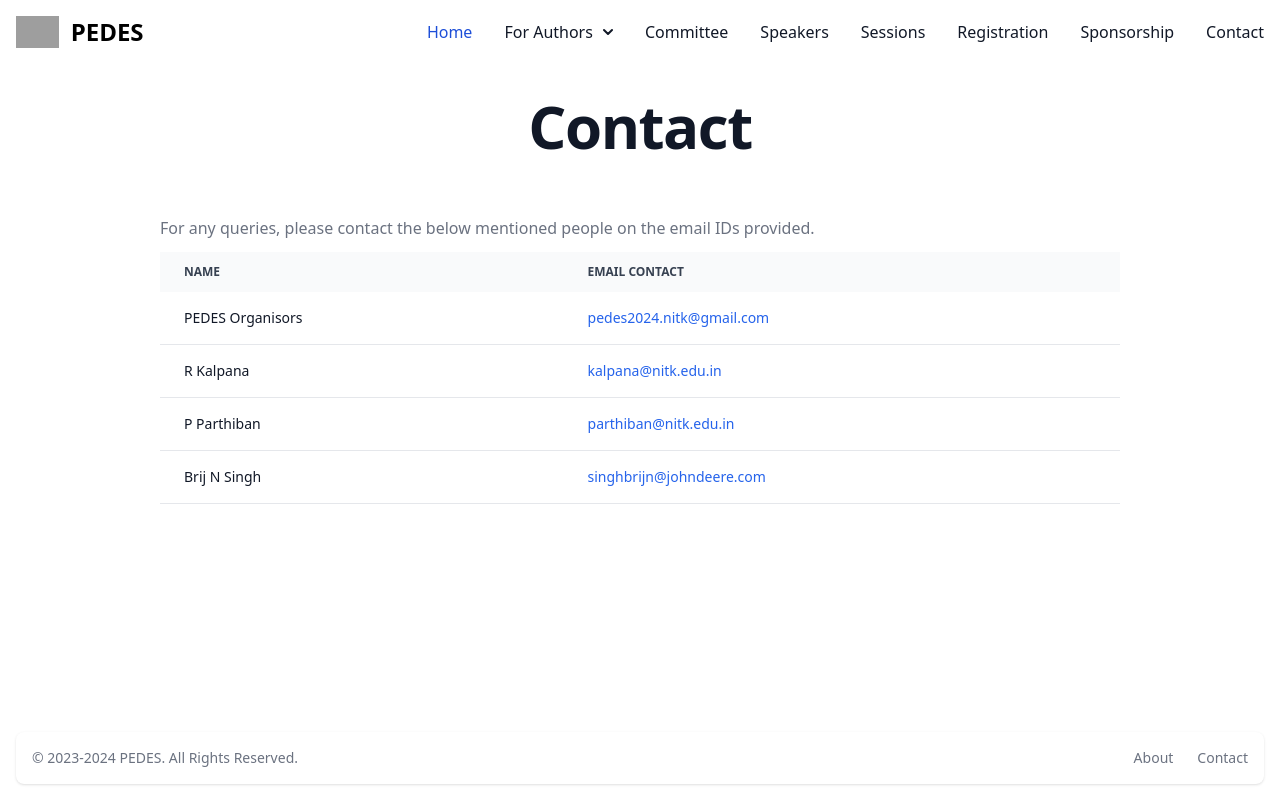
After one commit to anirudhprabhakaran3/pedes-website, a Django app: page /contact/ in a window 1280 px wide. The commit adds this page. Run offline with Django 4.2, Linux system fonts and the light colour scheme; some libraries are stand-ins or nearby versions; grey boxes are pictures that could not be loaded.

Commit message:
Added contact page

```diff
--- a/web/pages/urls.py
+++ b/web/pages/urls.py
@@ -1,9 +1,10 @@
 from django.urls import path
-from .views import home, committee, important_dates, tracks
+from .views import home, committee, important_dates, tracks, contact
 
 urlpatterns = [
     path("", home, name="home"),
-    path("committee/",committee, name="committee"),
+    path("committee/", committee, name="committee"),
     path("important_dates/", important_dates, name="important_dates"),
-    path("tracks/", tracks, name="tracks")
-    ]
+    path("tracks/", tracks, name="tracks"),
+    path("contact/", contact, name="contact"),
+]
--- a/web/pages/views.py
+++ b/web/pages/views.py
@@ -17,3 +17,6 @@ def important_dates(request):
 
 def tracks(request):
     return render(request, "pages/tracks.html")
+
+def contact(request):
+    return render(request, "pages/contact.html")
--- a/web/templates/_footer.html
+++ b/web/templates/_footer.html
@@ -14,7 +14,7 @@
         <a href="/#about" class="mr-4 hover:underline md:mr-6">About</a>
       </li>
       <li>
-        <a href="{% url 'committee' %}" class="hover:underline">Contact</a>
+        <a href="{% url 'contact' %}" class="hover:underline">Contact</a>
       </li>
     </ul>
   </div>
--- a/web/templates/_navbar.html
+++ b/web/templates/_navbar.html
@@ -2,7 +2,7 @@
   <div
     class="max-w-screen-xl flex flex-wrap items-center justify-between mx-auto p-4"
   >
-    <a href="#" class="flex items-center">
+    <a href="{% url 'home' %}" class="flex items-center">
       <img
         src="https://flowbite.com/docs/images/logo.svg"
         class="h-8 mr-3"
@@ -142,7 +142,7 @@
         </li>
         <li>
           <a
-            href="#"
+            href="{% url 'contact' %}"
             class="block py-2 pl-3 pr-4 text-gray-900 rounded hover:bg-gray-100 md:hover:bg-transparent md:border-0 md:hover:text-blue-700 md:p-0"
             >Contact</a
           >
--- /dev/null
+++ b/web/templates/pages/contact.html
@@ -0,0 +1,63 @@
+{% extends 'base.html' %}
+
+{% block title %}
+Contact
+{% endblock %}
+
+{% block content %}
+<div class="py-8">
+    <h1 class="mb-4 text-center text-4xl font-extrabold leading-none tracking-tight text-gray-900 md:text-5xl lg:text-6xl">Contact</h1>
+</div>
+
+<div class="w-3/4 mx-auto">
+    <p class="my-3 text-gray-500">
+        For any queries, please contact the below mentioned people on the email IDs provided.
+    </p>
+    <table class="w-full text-sm text-left text-gray-500">
+        <thead class="text-xs text-gray-700 uppercase bg-gray-50">
+            <tr>
+                <th scope="col" class="px-6 py-3">
+                    Name
+                </th>
+                <th scope="col" class="px-6 py-3">
+                    Email Contact
+                </th>
+            </tr>
+        </thead>
+        <tbody>
+            <tr class="bg-white border-b">
+                <th scope="row" class="px-6 py-4 font-medium text-gray-900 whitespace-nowrap">
+                    PEDES Organisors
+                </th>
+                <td class="px-6 py-4">
+                    <a href="mailto:pedes2024.nitk@gmail.com" class="font-medium text-blue-600 dark:text-blue-500 hover:underline">pedes2024.nitk@gmail.com</a>
+                </td>
+            </tr>
+            <tr class="bg-white border-b">
+                <th scope="row" class="px-6 py-4 font-medium text-gray-900 whitespace-nowrap">
+                    R Kalpana
+                </th>
+                <td class="px-6 py-4">
+                    <a href="mailto:kalpana@nitk.edu.in" class="font-medium text-blue-600 dark:text-blue-500 hover:underline">kalpana@nitk.edu.in</a>
+                </td>
+            </tr>
+            <tr class="bg-white border-b">
+                <th scope="row" class="px-6 py-4 font-medium text-gray-900 whitespace-nowrap">
+                    P Parthiban
+                </th>
+                <td class="px-6 py-4">
+                    <a href="mailto:parthiban@nitk.edu.in" class="font-medium text-blue-600 dark:text-blue-500 hover:underline">parthiban@nitk.edu.in</a>
+                </td>
+            </tr>
+            <tr class="bg-white border-b">
+                <th scope="row" class="px-6 py-4 font-medium text-gray-900 whitespace-nowrap">
+                    Brij N Singh
+                </th>
+                <td class="px-6 py-4">
+                    <a href="mailto:singhbrijn@johndeere.com" class="font-medium text-blue-600 dark:text-blue-500 hover:underline">singhbrijn@johndeere.com</a>
+                </td>
+            </tr>
+        </tbody>
+    </table>
+</div>
+{% endblock %}
```
Also changed, not shown: web/templates/pages/committee.html (+5 -5 lines).
